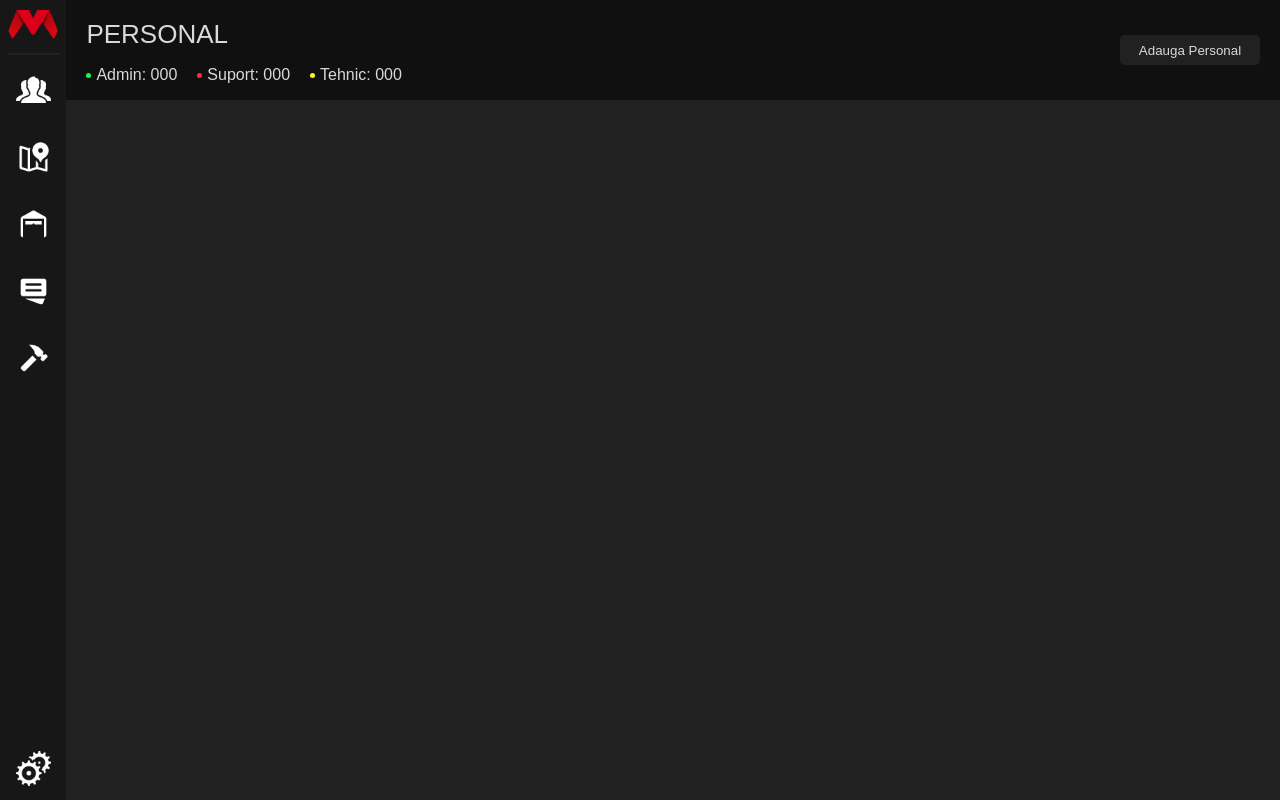
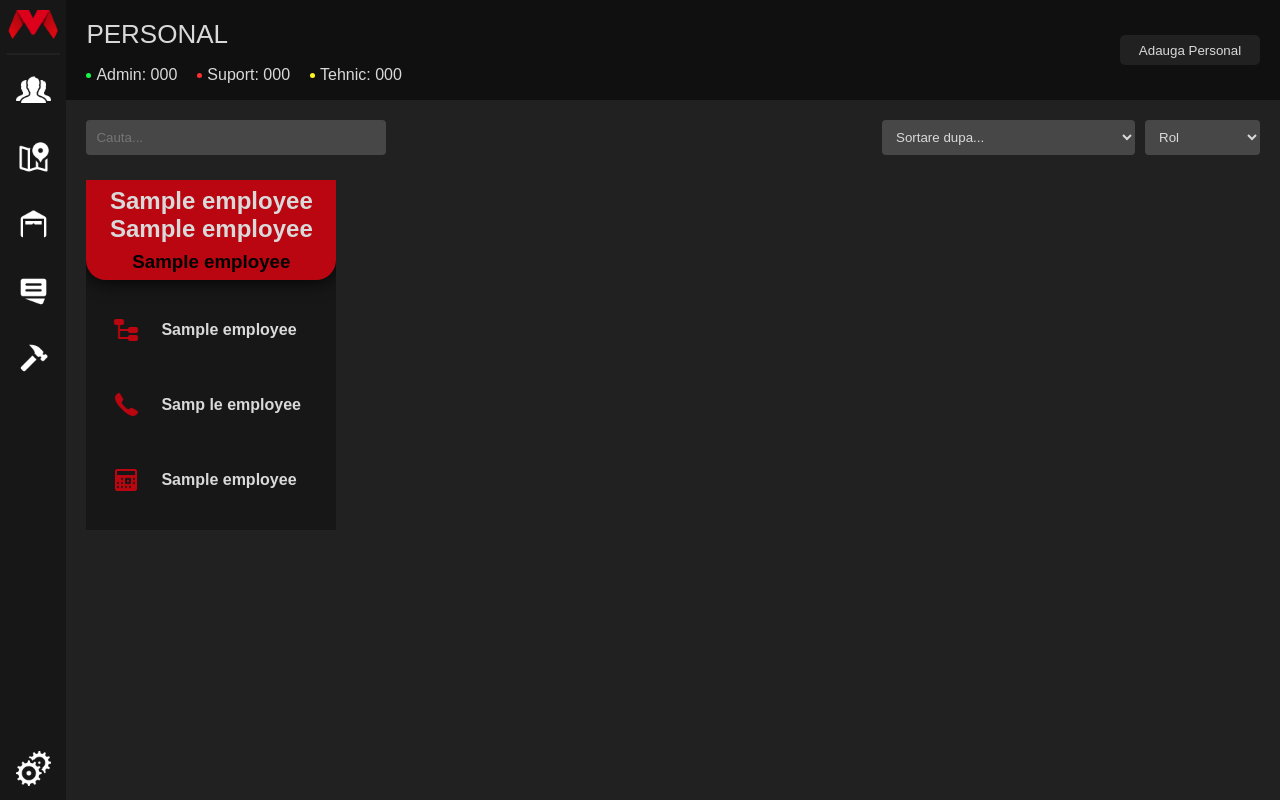
Before and after one commit to Cotet-Mihai/Magnum-Opus-v0.6, a Flask app: template templates/employees.html in a window 1280 px wide. Run offline with Flask 3, Linux system fonts and the light colour scheme; the template is opened without the code that fills it: most values are stand-ins (such as "Sample title", 1, 10 or a date in 2020); parts of the project's set-up code (start-up, migrations or seed data) failed here and were passed over.

Commit message:
Implemented filtering method for users

```diff
--- a/static/css/employees.css
+++ b/static/css/employees.css
@@ -210,7 +210,7 @@ body{
 
 }
 
-#employee-search{
+#search-employee{
     width: 300px;
 }
 
--- a/static/js/employees.js
+++ b/static/js/employees.js
@@ -19,11 +19,19 @@ const addEmployeeFormSubmitButton = document.getElementById('submit-add-employee
 const notification = document.getElementById('notification-container');
 const notificationMessage = document.getElementById('notification-message');
 
+// 1.4 Filter bar
+const filterBy = document.getElementById('filter-by');
+const filterRole = document.getElementById('filter-role');
+const searchBar = document.getElementById('search-employee');
+const employeesContaioner = document.getElementById('employees-container');
+
 // 2. EVENT LISTENERS  ----------------------------------------------------------------------
 
 // 2.1 Change height of the add employee form
 showAddEmployeeFormButton.addEventListener('click', changeHeightAddEmployeeForm);
 addEmployeeFormSubmitButton.addEventListener('submit', addNewEmployee);
+document.querySelectorAll('.filter').forEach(select => {select.addEventListener('change', filterEmployees);})
+searchBar.addEventListener('input', filterEmployees);
 
 // 3. OTHERS  -------------------------------------------------------------------------------
 
@@ -55,7 +63,7 @@ function showNotification(category, message){
 
     setTimeout(() => {
         notification.style.transform = 'translate(-50%, -200%)';
-    }, 5000);
+    }, 3000);
 }
 
 // 4.2 Change height of the add employee form
@@ -102,7 +110,7 @@ function addNewEmployee(event){
     const county = addEmployeeFormCountyInput.value;
     const phone = addEmployeeFormPhoneInput.value;
 
-    fetch('/employees', {
+    fetch('/employees/add', {
         method: 'POST',
         headers: {
             'Content-Type': 'application/json' // Indicates the type of content being sent
@@ -125,6 +133,7 @@ function addNewEmployee(event){
             if (data.category === 'Success'){
                 showNotification(data.category, data.message);
                 changeHeightAddEmployeeForm();
+                filterEmployees();
             }
             else if (data.category === 'Error'){
                 throw new Error(data.message)
@@ -134,3 +143,33 @@ function addNewEmployee(event){
             showNotification('Error' ,error.message)
         })
 }
+
+// 4.5 Filter Employees
+function filterEmployees() {
+
+    const filterByValue = filterBy.value;
+    const filterRoleValue = filterRole.value;
+    const searchBarValue = searchBar.value;
+
+    fetch('/employees/filter', {
+        method: 'POST',
+        headers: {
+            'Content-Type': 'application/json' // Indicates the type of content being sent
+        },
+        body: JSON.stringify({
+            filterBy: filterByValue,
+            filterRole: filterRoleValue,
+            searchBar: searchBarValue
+        })
+    })
+        .then(response => {
+            if (!response.ok){
+                throw new Error('Network response was not ok');
+            }
+            return response.text();
+        })
+        .then(html => {
+            employeesContaioner.innerHTML = html;
+        })
+        .catch(error => showNotification('Error', error.message))
+}
--- a/templates/employees.html
+++ b/templates/employees.html
@@ -127,6 +127,30 @@
                     </button>
                 </div>
             </form>
+
+        <div id="filter-bar">
+            <input type="search" id="search-employee" placeholder="Cauta..." class="filter">
+
+            <select name="filter-by" id="filter-by" class="filter">
+                <option value="" disabled selected>Sortare dupa...</option>
+                <option value="asc">Alfabetic (A-Z)</option>
+                <option value="desc">Invers Alfabetic (Z-A)</option>
+                <option value="date_asc">Data Angajarii (Crescator)</option>
+                <option value="date_desc">Invers Data Angajarii (Descrescator)</option>
+            </select>
+
+            <select name="filter-role" id="filter-role" class="filter">
+                <option value="" disabled selected>Rol</option>
+                <option value="">Toate rolurile</option>
+                <option value="admin">Admin</option>
+                <option value="suport">Suport</option>
+                <option value="tehnic">Tehnic</option>
+            </select>
+        </div>
+
+        <div id="employees-container">
+            {% include 'partials/employees_list.html' %}
+        </div>
     </div>
 
     <script src="{{ url_for('static', filename='js/employees.js') }}"></script>
--- /dev/null
+++ b/templates/partials/employees_list.html
@@ -0,0 +1,101 @@
+{% for employee in employees %}
+                <div class="full-card-employee">
+                    <div class="card-employee" data-user-id="{{ employee[0] }}">
+                        <div id="info-employee">
+                            <h1>{{ employee[1] + ' ' + employee[2] }}</h1>
+                            <h3>{{ employee[5] }}</h3>
+                        </div>
+
+                        <div id="another-info">
+                            <div id="department-container" class="another-info-card">
+                                <img src="{{ url_for('static', filename='img/icons/department_red.png') }}" alt="Department" width="30px" height="30px">
+                                <p>{{ employee[4] }}</p>
+                            </div>
+                            <div id="phone-container" class="another-info-card">
+                                <img src="{{ url_for('static', filename='img/icons/phone_red.png') }}" alt="Phone" width="30px" height="30px">
+                                <p>
+                                    {{ employee[8][:4] }} {{ employee[8][4:7] }} {{ employee[8][7:] }}
+                                </p>
+                            </div>
+                            <div id="date-container" class="another-info-card">
+                                <img src="{{ url_for('static', filename='img/icons/calendar_red.png') }}" alt="Date of employement" width="30px" height="30px">
+                                <p>{{ employee[6] }}</p>
+                            </div>
+                        </div>
+                        <div id="card-buttons">
+                            <button class="card-edit-button">Editeaza</button>
+                            <button>Mai multe</button>
+                        </div>
+                    </div>
+                    <div class="edit-employee">
+                        <div id="title-edit">
+                            <h1>Editeza</h1>
+                        </div>
+                        <div id="edit-panel">
+                            <input type="text" placeholder="Username">
+                            <select name="edit-departmnet" id="edit-departmnet">
+                                <option value="" disabled selected>Departament</option>
+                                <option value="IT">IT</option>
+                            </select>
+                            <select name="edit-role" id="edit-role">
+                                <option value="" disabled selected>Rol</option>
+                                <option value="Admin">Admin</option>
+                                <option value="Suport">Suport</option>
+                                <option value="Tehnic">Tehnic</option>
+                            </select>
+                            <input type="date">
+                            <select name="edit-county" id="edit-county">
+                                <option value="" disabled selected>Judet</option>
+                                <option value="Constanta">Constanta</option>
+                                <option value="Bucuresti">Bucuresti</option>
+                                <option value="Alba">Alba</option>
+                                <option value="Arad">Arad</option>
+                                <option value="Arges">Arges</option>
+                                <option value="Bacau">Bacau</option>
+                                <option value="Bihor">Bihor</option>
+                                <option value="Bistrita-Nasaud">Bistrita-Nasaud</option>
+                                <option value="Botosani">Botosani</option>
+                                <option value="Brasov">Brasov</option>
+                                <option value="Braila">Braila</option>
+                                <option value="Buzau">Buzau</option>
+                                <option value="Caras-Severin">Caras-Severin</option>
+                                <option value="Calarasi">Calarasi</option>
+                                <option value="Cluj">Cluj</option>
+                                <option value="Covasna">Covasna</option>
+                                <option value="Dambovita">Dambovita</option>
+                                <option value="Dolj">Dolj</option>
+                                <option value="Galati">Galati</option>
+                                <option value="Giurgiu">Giurgiu</option>
+                                <option value="Gorj">Gorj</option>
+                                <option value="Harghita">Harghita</option>
+                                <option value="Hunedoara">Hunedoara</option>
+                                <option value="Ialomita">Ialomita</option>
+                                <option value="Iasi">Iasi</option>
+                                <option value="Ilfov">Ilfov</option>
+                                <option value="Maramures">Maramures</option>
+                                <option value="Mehedinti">Mehedinti</option>
+                                <option value="Mures">Mures</option>
+                                <option value="Neamt">Neamt</option>
+                                <option value="Olt">Olt</option>
+                                <option value="Prahova">Prahova</option>
+                                <option value="Salaj">Salaj</option>
+                                <option value="Satu Mare">Satu Mare</option>
+                                <option value="Sibiu">Sibiu</option>
+                                <option value="Suceava">Suceava</option>
+                                <option value="Teleorman">Teleorman</option>
+                                <option value="Timis">Timis</option>
+                                <option value="Tulcea">Tulcea</option>
+                                <option value="Valcea">Valcea</option>
+                                <option value="Vaslui">Vaslui</option>
+                                <option value="Vrancea">Vrancea</option>
+                            </select>
+                            <input type="tel" id="phone" name="phone" placeholder="Numar de telefon" pattern="[0-9]{10}">
+                        </div>
+                        <div id="edit-buttons">
+                            <button class="edit-save">Salveaza</button>
+                            <button class="edit-cancel">Anuleaza</button>
+                            <button class="edit-delete">Sterge</button>
+                        </div>
+                    </div>
+                </div>
+            {% endfor %}
```
Also changed, not shown: routes/employees_routes.py (+15 -2 lines), services/employees_services.py (+59 -4 lines).
